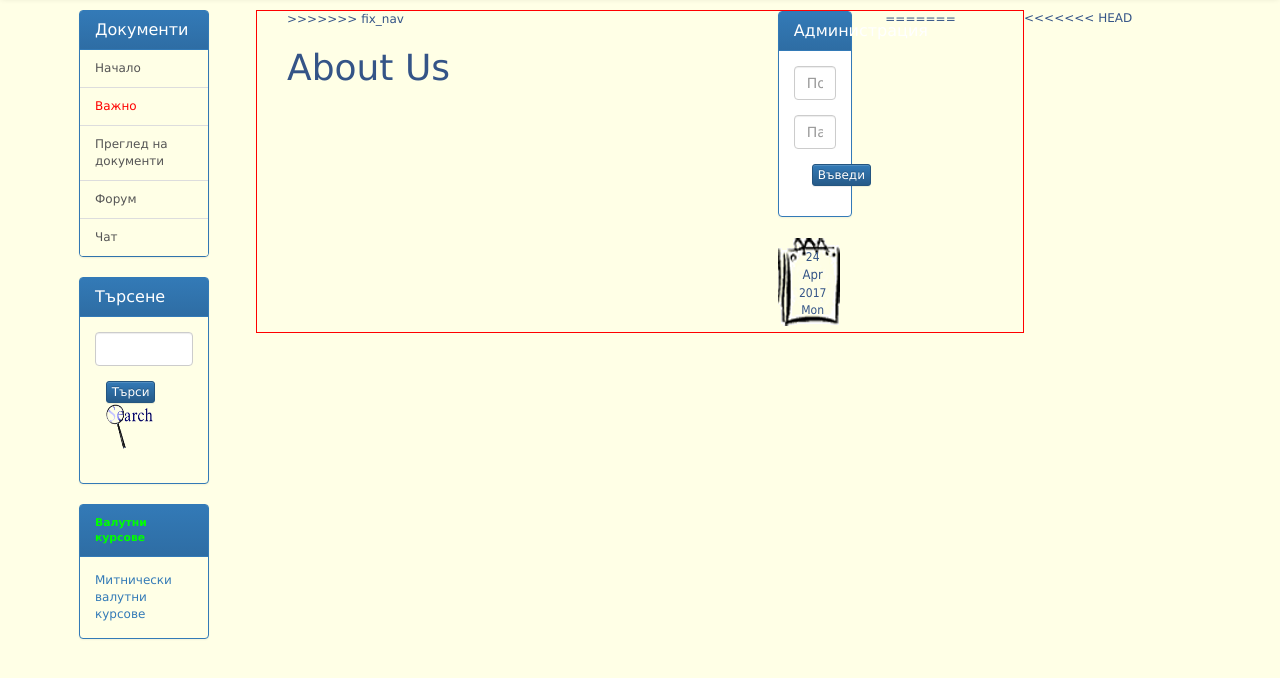
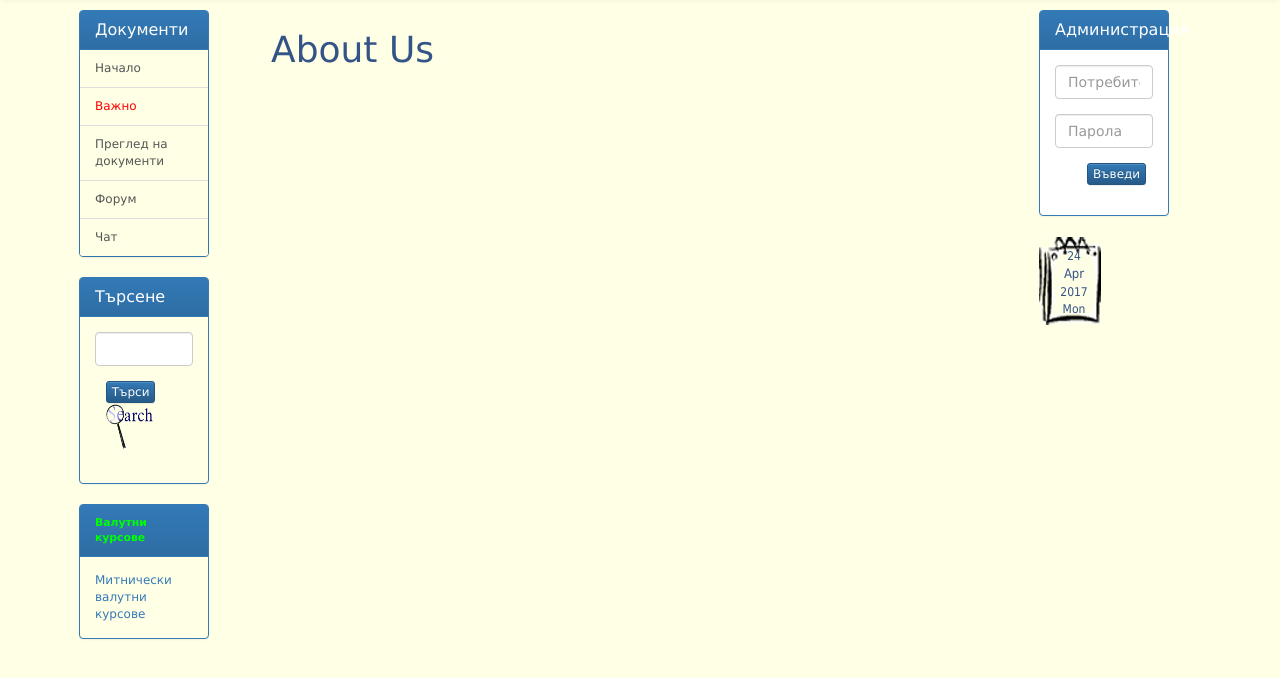
Before and after one commit to nikola796/acc, a PHP site: the page made by app/views/about.view.php in a window 1280 px wide. Shown: the part 90-768 px from the top of the page. Run offline with PHP 8.4, Linux system fonts and the light colour scheme; the template is opened without the code that fills it, so the values that code supplies are empty.

Commit message:
Add left_nav conflict fix

```diff
--- a/app/views/partials/left_nav.php
+++ b/app/views/partials/left_nav.php
@@ -59,9 +59,4 @@
     //    ?>
 </div>
 
-<<<<<<< HEAD
-
-    <div style="border:1px solid red;" class="col-lg-8">
-=======
 <div style="" class="col-lg-8">
->>>>>>> fix_nav
```
